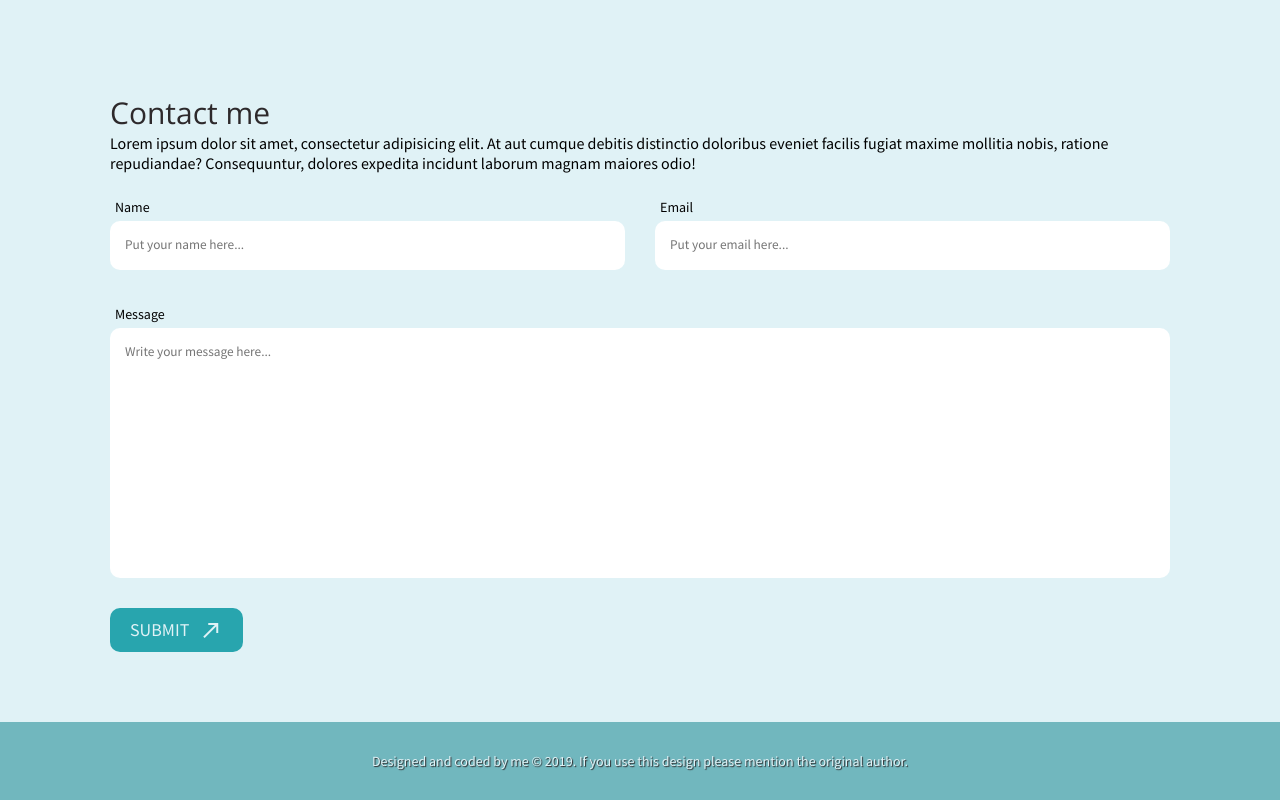
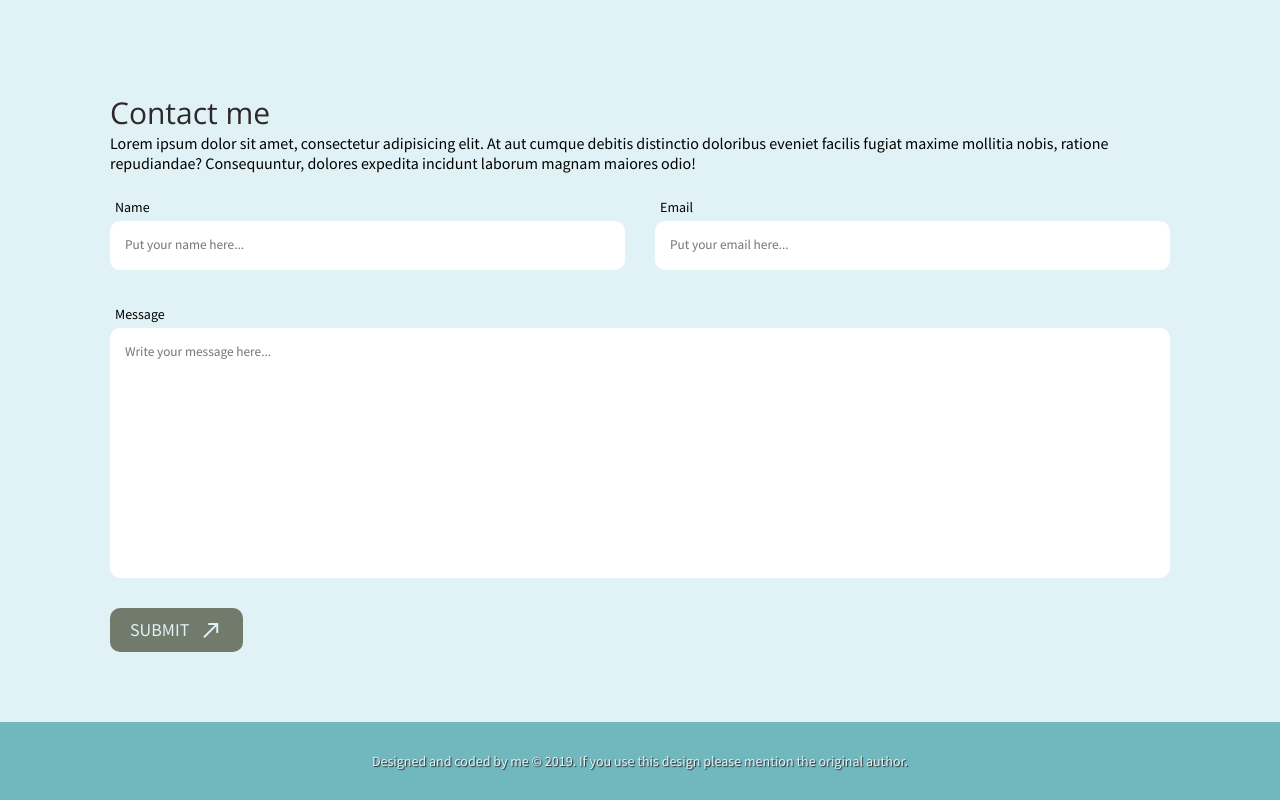
Before and after one commit to nobobo1234/personal-site, a React (Create React App) app: page / in a window 1280 px wide. Shown: the part 2147-2947 px from the top of the page. Built offline with nearby package versions, Linux system fonts and the light colour scheme.

Commit message:
Adding form validation

```diff
--- a/src/components/Button/Button.js
+++ b/src/components/Button/Button.js
@@ -3,14 +3,14 @@ import styles from './Button.module.scss';
 
 import { Link } from 'react-scroll';
 
-const Button = ({ children, theme, to, onClick }) => {
+const Button = ({ children, theme, to, onClick, disabled }) => {
   return (
       to ? (
             <Link to={to} smooth={true} duration={700} className={[styles.btn, styles[`btn--${theme}`]].join(" ")}>
               {children}
             </Link>
           ) : (
-            <button onClick={onClick} className={[styles.btn, styles[`btn--${theme}`]].join(" ")}>{children}</button>
+            <button disabled={disabled} onClick={onClick} className={[styles.btn, styles[`btn--${theme}`]].join(" ")}>{children}</button>
           )
   );
 };
--- a/src/components/Button/Button.module.scss
+++ b/src/components/Button/Button.module.scss
@@ -14,6 +14,11 @@
   border: none;
   font-family: inherit;
 
+  &:disabled {
+    background-color: color(var(--text-color-accent));
+    cursor: default;
+  }
+
   &--cta {
     background-color: color(var(--primary-color));
     color: color(var(--background-color));
--- a/src/components/Contact/Contact.js
+++ b/src/components/Contact/Contact.js
@@ -29,6 +29,9 @@ const contact = props => {
       setQuery("");
     }, 3000);
   };
+
+  const valid = () =>
+      !(name && email && query && email.match(/^[a-zA-Z0-9.!#$%&’*+/=?^_`{|}~-]+@[a-zA-Z0-9-]+(?:\.[a-zA-Z0-9-]+)*$/));
 
   return (
     <section className={styles.contact} id="contact">
@@ -67,7 +70,9 @@ const contact = props => {
               placeholder="Write your message here..." />
           <label htmlFor="query" className={styles['form__label']}>Message</label>
         </div>
-        <Button theme="cta" onClick={onFormClick}>Submit <i className={`material-icons ${styles['form__btn-icon']}`}>call_made</i></Button>
+        <Button theme="cta" onClick={onFormClick} disabled={valid()}>
+          Submit <i className={`material-icons ${styles['form__btn-icon']}`}>call_made</i>
+        </Button>
       </form>
     </section>
   );
```
Also changed, not shown: 1 other file (tests, documents, lock files or other folders).
